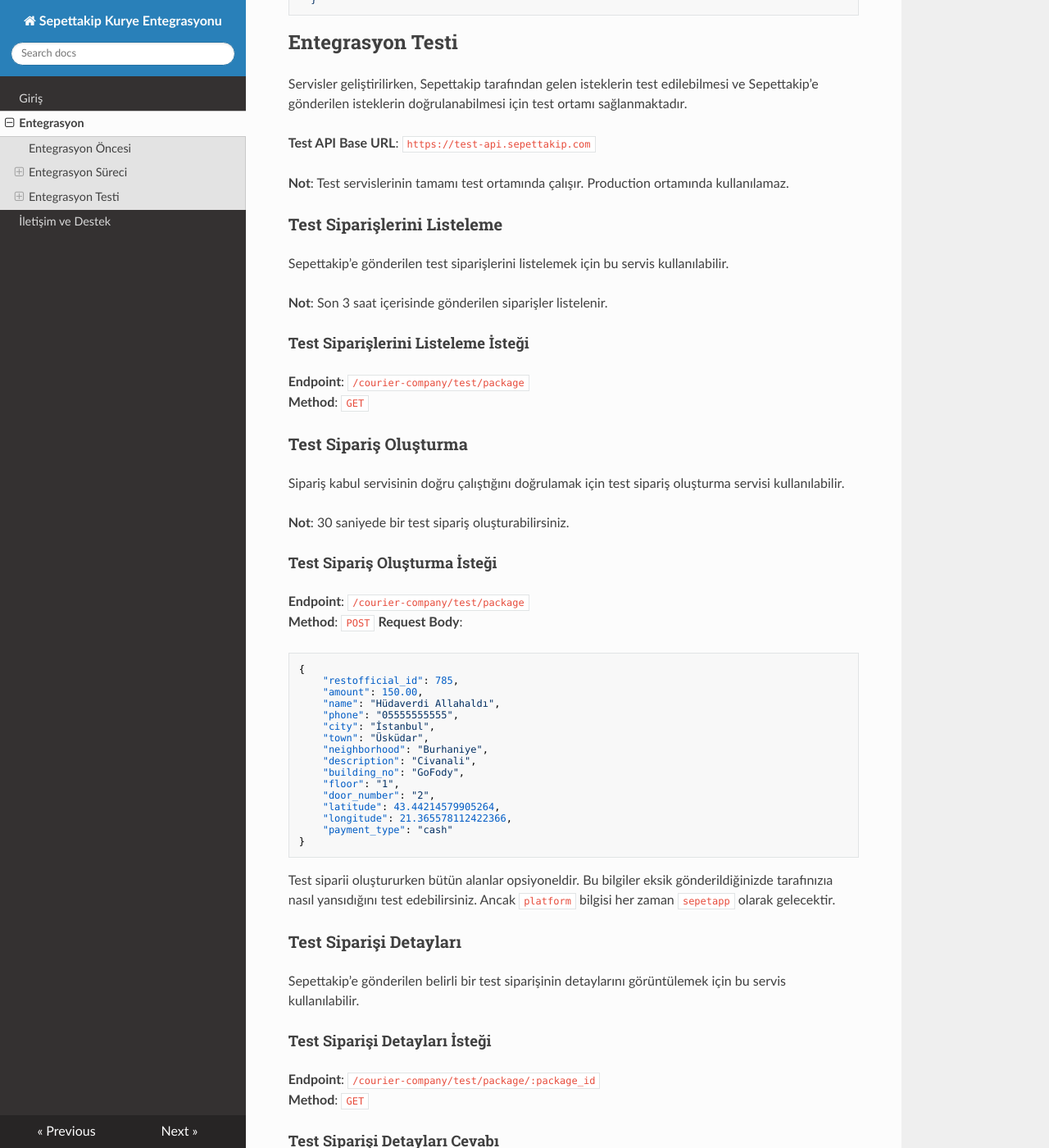
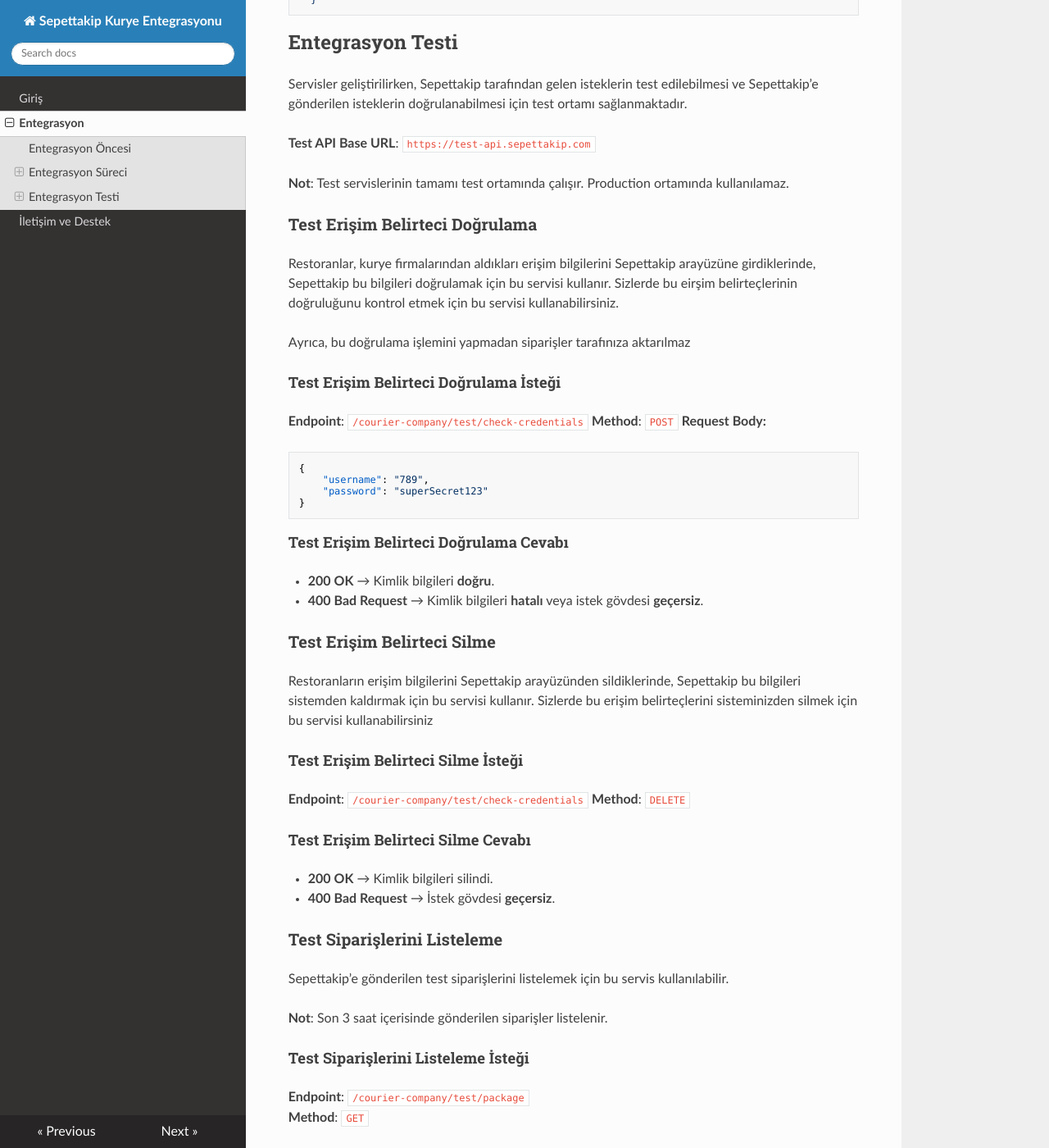
Before and after one commit to sepettakip/courier-docs, an MkDocs documentation site: the page built from docs/integration.md, in a window 1280 px wide and 1400 px high, scrolled down 6427 px. Shown: the whole window at 82% size. Built offline with MkDocs 1.6.1, drawn with Linux system fonts in a browser that asks for light colours; nearby versions of some CDN libraries; a script that is not in the unit is left out.

Commit message:
Test erişim belirteci doğrulama ve silme servisleri eklendi; ilgili endpoint'ler ve yanıt yapıları güncellendi.

````diff
--- a/docs/integration.md
+++ b/docs/integration.md
@@ -291,6 +291,45 @@
 
 **Not**: Test servislerinin tamamı test ortamında çalışır. Production ortamında kullanılamaz.
 
+### Test Erişim Belirteci Doğrulama
+
+Restoranlar, kurye firmalarından aldıkları erişim bilgilerini Sepettakip arayüzüne girdiklerinde, Sepettakip bu bilgileri doğrulamak için bu servisi kullanır.
+Sizlerde bu eirşim belirteçlerinin doğruluğunu kontrol etmek için bu servisi kullanabilirsiniz.
+
+Ayrıca, bu doğrulama işlemini yapmadan siparişler tarafınıza aktarılmaz
+
+#### Test Erişim Belirteci Doğrulama İsteği
+
+**Endpoint**: `/courier-company/test/check-credentials`
+**Method**: `POST`
+**Request Body:**
+
+```json
+{
+    "username": "789",
+    "password": "superSecret123"
+}
+```
+
+#### Test Erişim Belirteci Doğrulama Cevabı
+
+- **200 OK** → Kimlik bilgileri **doğru**.
+- **400 Bad Request** → Kimlik bilgileri **hatalı** veya istek gövdesi **geçersiz**.
+
+### Test Erişim Belirteci Silme
+
+Restoranların erişim bilgilerini Sepettakip arayüzünden sildiklerinde, Sepettakip bu bilgileri sistemden kaldırmak için bu servisi kullanır. Sizlerde bu erişim belirteçlerini sisteminizden silmek için bu servisi kullanabilirsiniz
+
+#### Test Erişim Belirteci Silme İsteği
+
+**Endpoint**: `/courier-company/test/check-credentials`
+**Method**: `DELETE`
+
+#### Test Erişim Belirteci Silme Cevabı
+
+- **200 OK** → Kimlik bilgileri silindi.
+- **400 Bad Request** → İstek gövdesi **geçersiz**.
+
 ### Test Siparişlerini Listeleme
 
 Sepettakip'e gönderilen test siparişlerini listelemek için bu servis kullanılabilir.
@@ -316,7 +355,6 @@
 
 ```json
 {
-    "restofficial_id": 785,
     "amount": 150.00,
     "name": "Hüdaverdi Allahaldı",
     "phone": "05555555555",
````
